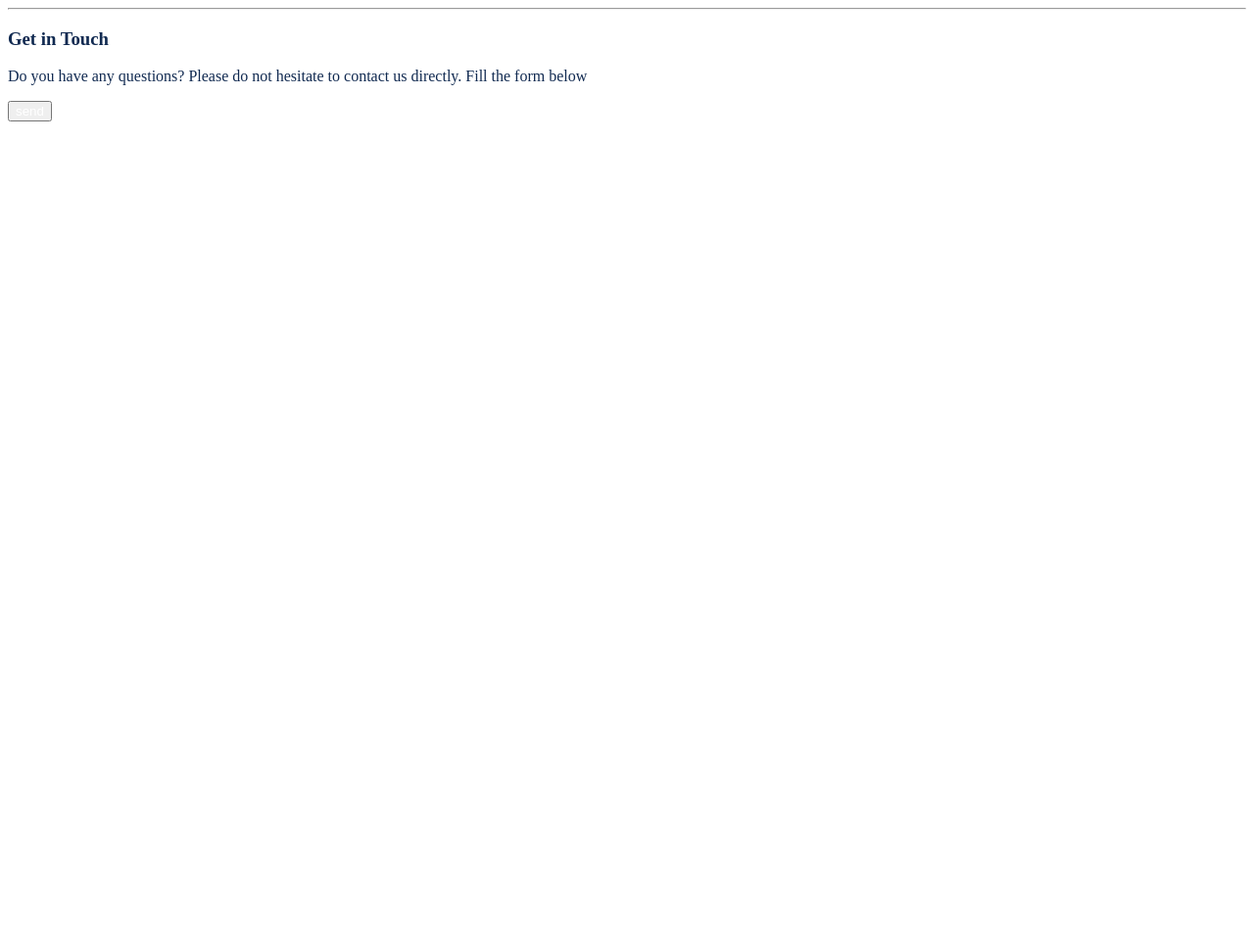
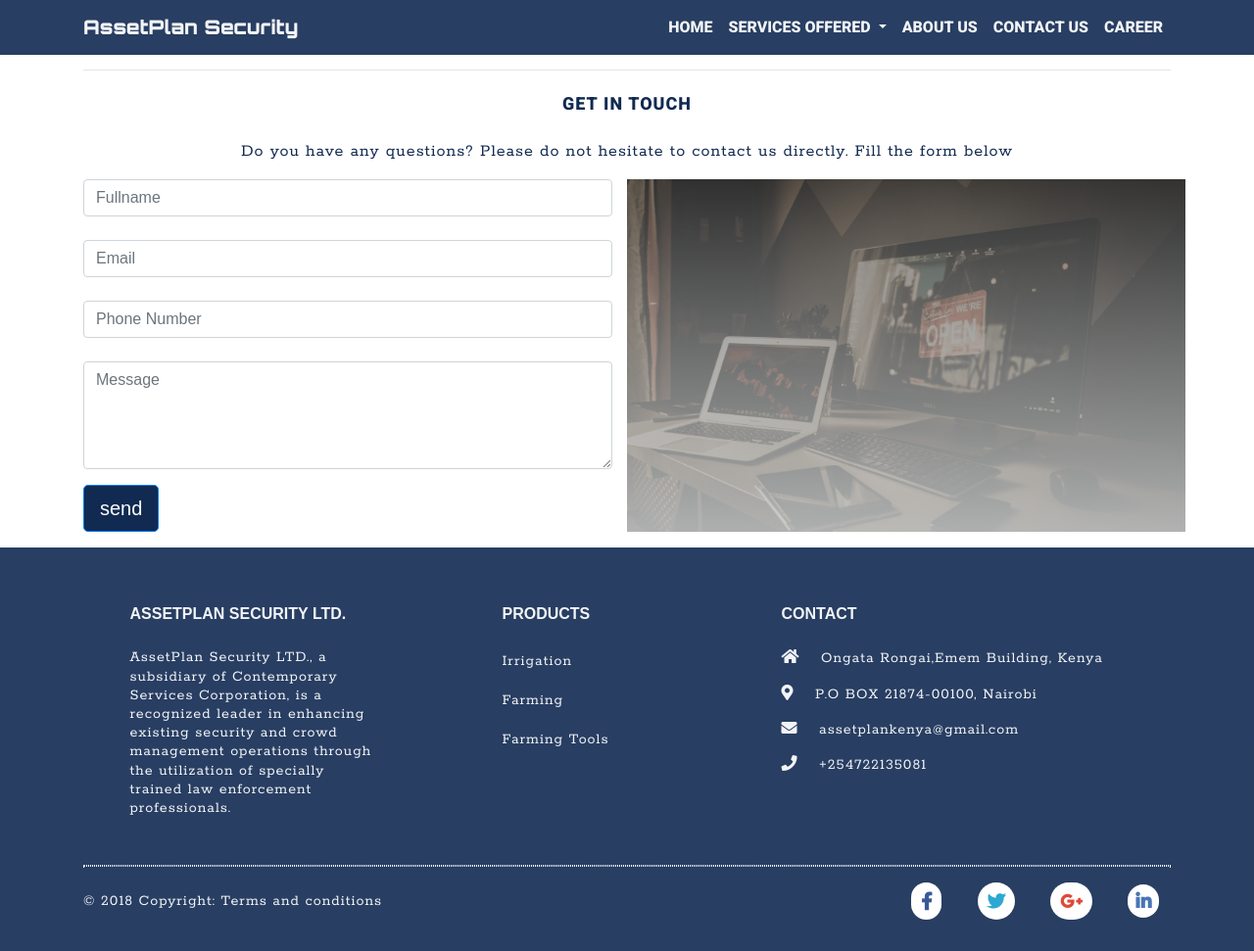
Before and after one commit to chirchir12/assetplan, a Django app: page /contact/ in a window 1280 px wide. Shown: the whole page at 98% size. Before the commit the page ends 124 px from the top, so only its background shows below. Run offline with Django 3.2, Linux system fonts and the light colour scheme; some libraries are stand-ins or nearby versions.

Commit message:
added contact-form

```diff
--- a/secure/templates/secure/about.html
+++ b/secure/templates/secure/about.html
@@ -52,7 +52,7 @@
 </div>
 </section>
 <section id="contactonabout">
-	{% include 'secure/contact.html' %}
+	{% include 'secure/snippets/contact-form.html' %}
 </section>
 
 {% endblock  %}
--- a/secure/templates/secure/contact.html
+++ b/secure/templates/secure/contact.html
@@ -1,32 +1,29 @@
+{% extends 'base.html' %}
 {% load static %}
-<div class="container">
-	<hr>
-			<div class="row mt-4" >
-				<div class="col title text-center mb-3">
-					<h3 class="servicetitle" style="color:#112a51;"> Get in Touch </h3>
-				</div>
-			</div>
-			<div class="row">
-				<div class="col brief text-center">
-					<p class=" textp mx-auto" style="color:#112a51;">Do you have any questions? Please do not hesitate to contact us directly. Fill the form below</p>
-				</div>
-			</div>
-			<div class="row mb-3">
+{% block title %} Contact {% endblock %}
+
+{% block style  %}
+<style>
+
+	.fixed-image{
+		background-image: linear-gradient(to bottom, rgb(237, 239, 239, .1), rgb(237, 239, 239, .7)), url({% static 'secure/img/computers.png' %});
+		background-size: cover;
+		background-attachment: fixed;
+
+		min-height: 100%;
+
+	}
 
 
-				<div class="col-12 col-md-6">
-					<form action="" method="POST">
-						{% csrf_token %}
 
-						<div class=" mb-4">{{form.fullname}}</div>
-						<div class="mb-4">{{form.email}}</div>
-						<div class="mb-4">{{form.phone}}</div>
-						<div >{{form.message}}</div>
-						<button type="submit" class="btn btn-lg btn-primary aboutbtn mt-3" style="color:#fff;">send</button>
-					</form>
-				</div>
-				<div class="col-md-6 fixed-image">
-           		 <!--img src="{% static 'secure/img/computers.png' %}" alt="" class="img-fluid"-->
-        </div>
-			</div>
-		</div>
+</style>
+
+{% endblock %}
+
+
+{% block content %}
+<section id="contactpage">
+	{% include 'secure/snippets/contact-form.html' %}
+</section>
+
+{% endblock %}
--- a/secure/templates/secure/index.html
+++ b/secure/templates/secure/index.html
@@ -156,6 +156,6 @@
 	</section>
 
 	<section id="contactus">
-		{% include 'secure/contact.html' %}
+		{% include 'secure/snippets/contact-form.html' with form=form %}
 	</section
 {% endblock %}
--- /dev/null
+++ b/secure/templates/secure/snippets/contact-form.html
@@ -0,0 +1,32 @@
+{% load static %}
+<div class="container">
+	<hr>
+			<div class="row mt-4" >
+				<div class="col title text-center mb-3">
+					<h3 class="servicetitle" style="color:#112a51;"> Get in Touch </h3>
+				</div>
+			</div>
+			<div class="row">
+				<div class="col brief text-center">
+					<p class=" textp mx-auto" style="color:#112a51;">Do you have any questions? Please do not hesitate to contact us directly. Fill the form below</p>
+				</div>
+			</div>
+			<div class="row mb-3">
+
+
+				<div class="col-12 col-md-6">
+					<form action="" method="POST">
+						{% csrf_token %}
+
+						<div class=" mb-4">{{form.fullname}}</div>
+						<div class="mb-4">{{form.email}}</div>
+						<div class="mb-4">{{form.phone}}</div>
+						<div >{{form.message}}</div>
+						<button type="submit" class="btn btn-lg btn-primary aboutbtn mt-3" style="color:#fff;">send</button>
+					</form>
+				</div>
+				<div class="col-md-6 fixed-image">
+           		 <!--img src="{% static 'secure/img/computers.png' %}" alt="" class="img-fluid"-->
+        </div>
+			</div>
+		</div>
--- a/secure/views.py
+++ b/secure/views.py
@@ -28,7 +28,16 @@ def about_view(request):
 	return render(request, 'secure/about.html', context)
 
 def contact_view(request):
-	return render(request, 'secure/contact.html', {})
+	form = ContactForm(request.POST)
+
+	if form.is_valid():
+		form.save()
+		form = ContactForm()
+
+	context = {
+		'form':form
+		}
+	return render(request, 'secure/contact.html', context)
 
 def career_view(request):
 	return render(request, 'secure/career.html', {})
--- a/templates/base/navbar.html
+++ b/templates/base/navbar.html
@@ -40,7 +40,9 @@
         <li class="nav-item {% if request.path == about_url %} active {% endif %}">
           <a class="nav-link" href="{{about_url}}">About Us</a>
         </li>
-
+        <li class="nav-item {% if request.path == contact_url %} active {% endif %}">
+          <a class="nav-link" href="{{contact_url}}">Contact Us</a>
+        </li>
         <li class="nav-item {% if request.path == career_url %} active {% endif %}">
           <a class="nav-link" href="{{career_url}}">Career</a>
         </li>
```
